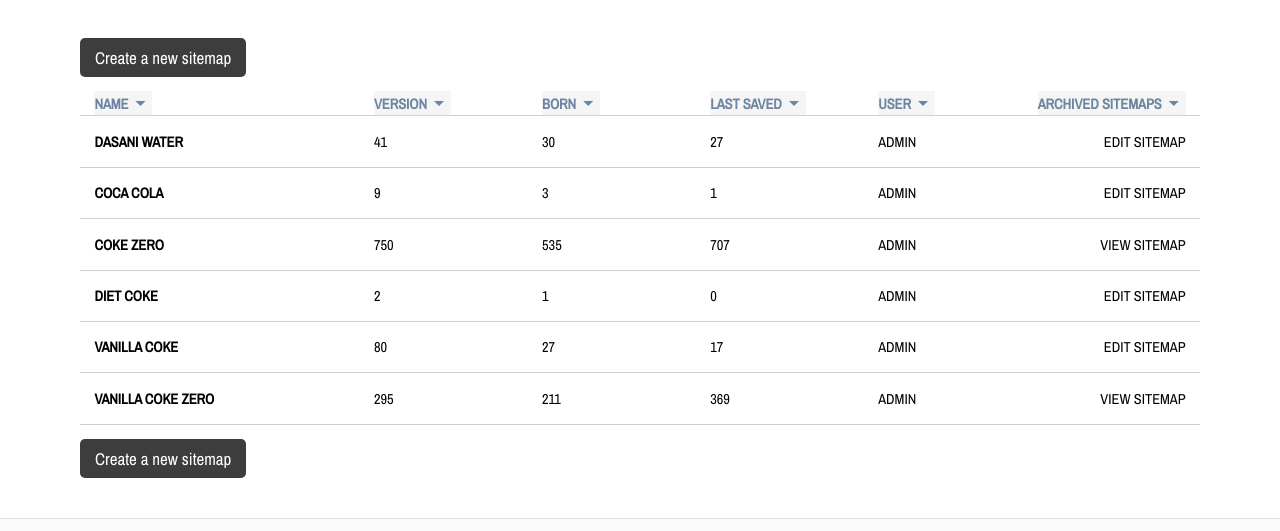
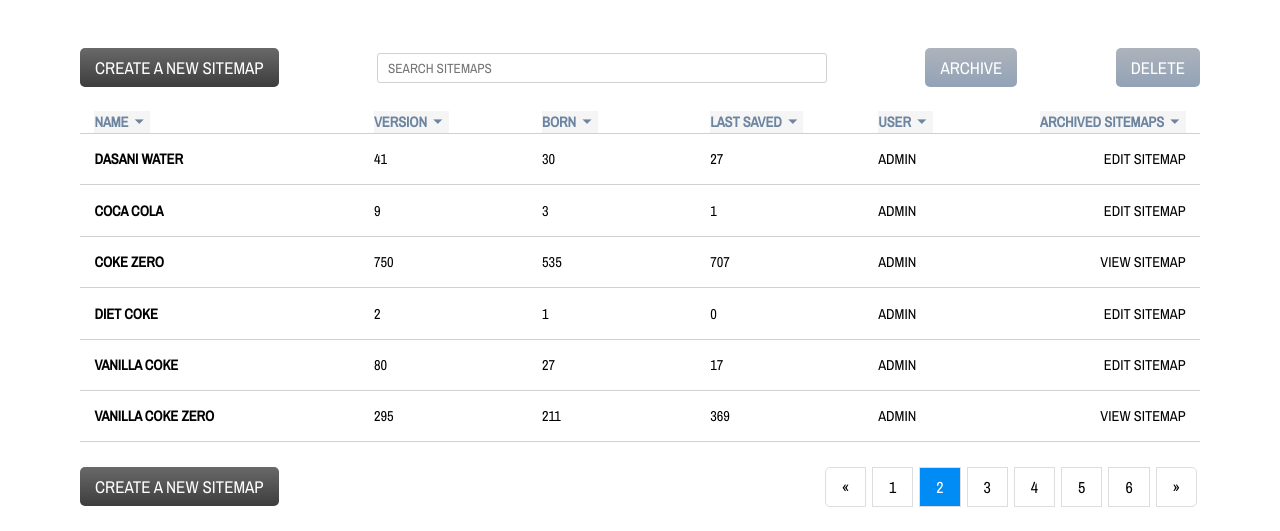
Before and after one commit to SergiuszKotecki/playground, a plain HTML site: page index.html in a window 1280 px wide. Shown: the part 83-614 px from the top of the page. Drawn offline with nearby package versions, Linux system fonts and the light colour scheme.

Commit message:
code improvment

```diff
--- a/css/main.scss
+++ b/css/main.scss
@@ -2,11 +2,8 @@ $phone: "only screen and (max-width: 480px)";
 $tablet: "only screen and (max-width: 768px)";
 $desktop: "only screen and (max-width: 960px)";
 $blue-lagoon: #008CF4;
-$grey-light: #F3F3F3;
+$gray-light: #F3F3F3;
 $breakpoint: 640px;
-$border: solid 1px rgba(black, 0.4);
-$width: 100%;
-$gutter_unit_size: 5px;
 $font-logo: 'Alegreya', sans-serif;
 $font-family: 'Archivo Narrow', sans-serif;
 
@@ -17,6 +14,14 @@ $font-family: 'Archivo Narrow', sans-serif;
 }
 
 @media #{$phone} {
+}
+
+@mixin linear-gradient($from, $to) {
+  background-color: $from;
+  background-image: -moz-linear-gradient($from, $to);
+  background-image: -webkit-gradient(linear, 0% 0%, 0% 100%, from($from), to($to));
+  background-image: -webkit-linear-gradient($from, $to);
+  background-image: -o-linear-gradient($from, $to);
 }
 
 * {
@@ -205,7 +210,7 @@ $font-family: 'Archivo Narrow', sans-serif;
   }
 }
 
-.btn, .btn:focus {
+.btn {
   display: flex;
   -webkit-border-radius: 5px;
   -moz-border-radius: 5px;
@@ -213,25 +218,29 @@ $font-family: 'Archivo Narrow', sans-serif;
   border: none;
   color: #ffffff;
   font-size: 17px;
-  background: #3d3d3d;
   padding: 8px 15px;
-  text-decoration: none;
-
+  text-transform: uppercase;
 }
 
 .btn:hover {
-  background: #3cb0fd;
-  background-image: -webkit-linear-gradient(top, #3cb0fd, #3498db);
-  background-image: -moz-linear-gradient(top, #3cb0fd, #3498db);
-  background-image: -ms-linear-gradient(top, #3cb0fd, #3498db);
-  background-image: -o-linear-gradient(top, #3cb0fd, #3498db);
-  background-image: linear-gradient(to bottom, #3cb0fd, #3498db);
   text-decoration: none;
+  background-color: #efefef;
+  color: #3d3d3d;
+}
+
+.anthracite {
+  @include linear-gradient(#696969, #3d3d3d)
+}
+
+.honeydew {
+  @include linear-gradient(#adb3bb, #92a2b7)
 }
 
 .body {
   margin: 40px 0;
   padding: 0 5em;
+  display: flex;
+  flex-direction: column;
 
   .table {
     display: flex;
@@ -266,6 +275,7 @@ $font-family: 'Archivo Narrow', sans-serif;
           .material-icons {
             flex-direction: row;
             justify-content: flex-start;
+            font-size: 1.5em;
           }
         }
 
@@ -308,4 +318,63 @@ $font-family: 'Archivo Narrow', sans-serif;
     }
   }
 
+  .table-navigator-top, .table-navigator-bottom {
+    margin: 10px 0;
+  }
+
+  .table-navigator-top {
+    display: flex;
+    flex-direction: row;
+    align-items: center;
+    justify-content: space-between;
+    flex-wrap: wrap;
+    .input {
+      border: 1px solid #d0d0d0;
+      -webkit-border-radius: 3px;
+      -moz-border-radius: 3px;
+      border-radius: 3px;
+      height: 28px;
+      flex-basis: 40%;
+      text-transform: uppercase;
+    }
+    .input[type="text"]::placeholder {
+      padding-left: 10px;
+    }
+  }
+
+  .table-navigator-bottom {
+    display: flex;
+    flex-direction: row;
+    justify-content: space-between;
+    align-items: center;
+
+    .pagination a {
+      color: black;
+      float: left;
+      padding: 8px 16px;
+      margin: 0 3px;
+      text-decoration: none;
+      border: 1px solid #ddd;
+    }
+
+    .pagination a.active {
+      background-color: $blue-lagoon;
+      color: white;
+    }
+
+    .pagination a:hover:not(.active) {
+      background-color: #ddd;
+    }
+
+    .pagination a:first-child {
+      border-top-left-radius: 5px;
+      border-bottom-left-radius: 5px;
+    }
+
+    .pagination a:last-child {
+      border-top-right-radius: 5px;
+      border-bottom-right-radius: 5px;
+    }
+  }
+
 }
--- a/views/body.html
+++ b/views/body.html
@@ -1,4 +1,12 @@
-<button class="btn"> Create a new sitemap</button>
+
+<div class="table-navigator-top">
+    <button class="btn anthracite"> Create a new sitemap</button>
+    <input type="text" class="input" placeholder="search sitemaps"/>
+
+    <button class="btn honeydew"> Archive</button>
+    <button class="btn honeydew"> Delete</button>
+</div>
+
 <div class="table">
     <div class="tr header">
         <div class="td" style="flex-grow: 1.8;">
@@ -155,4 +163,16 @@
         </div>
     </div>
 </div>
-<button class="btn"> Create a new sitemap</button>
+<div class="table-navigator-bottom">
+    <button class="btn anthracite"> Create a new sitemap</button>
+    <div class="pagination">
+        <a href="#">&laquo;</a>
+        <a href="#">1</a>
+        <a class="active" href="#">2</a>
+        <a href="#">3</a>
+        <a href="#">4</a>
+        <a href="#">5</a>
+        <a href="#">6</a>
+        <a href="#">&raquo;</a>
+    </div>
+</div>
```
Also changed, not shown: css/main.css.
